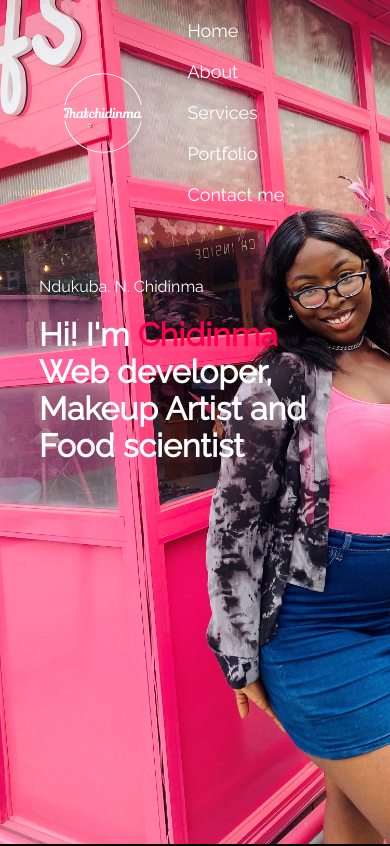
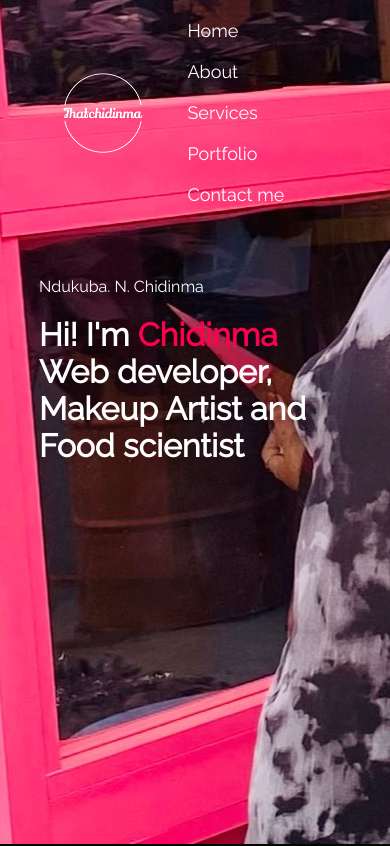
Before and after one commit to Thatchidinma/My_portfolio, a plain HTML site: page index.html in a window 390 px wide. Shown: the top 846 px of the page. Drawn offline with Linux system fonts and the light colour scheme.

Commit message:
testing media queries

```diff
--- a/style.css
+++ b/style.css
@@ -406,5 +406,9 @@ color: #fff;
 @media only screen and (max-width: 600px){
     header{
         background-image: url(images/header-image-mq2.jpg);
+        background-position:center;
+        /* background-attachment: fixed; */
+         background-size: auto;
+         background-repeat: no-repeat;
     }
 }
```
